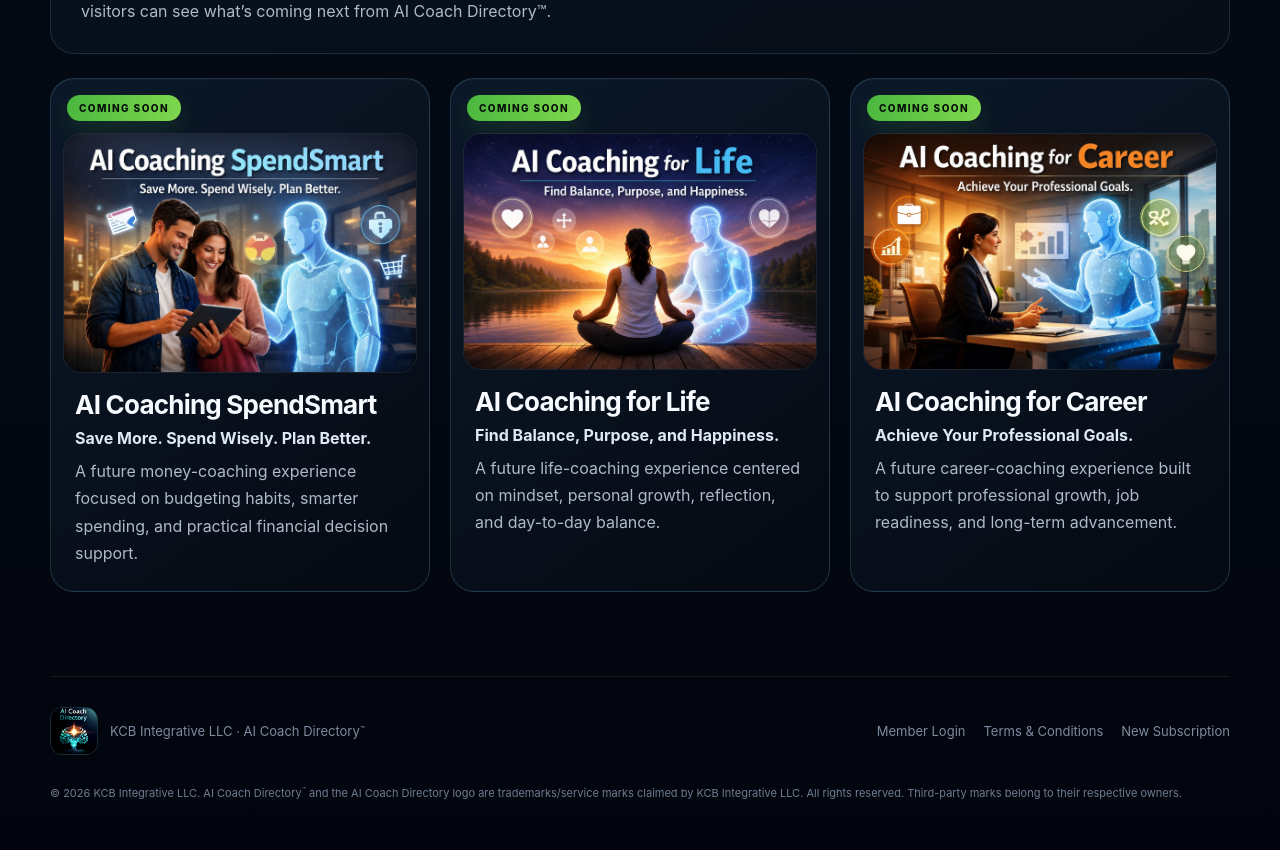
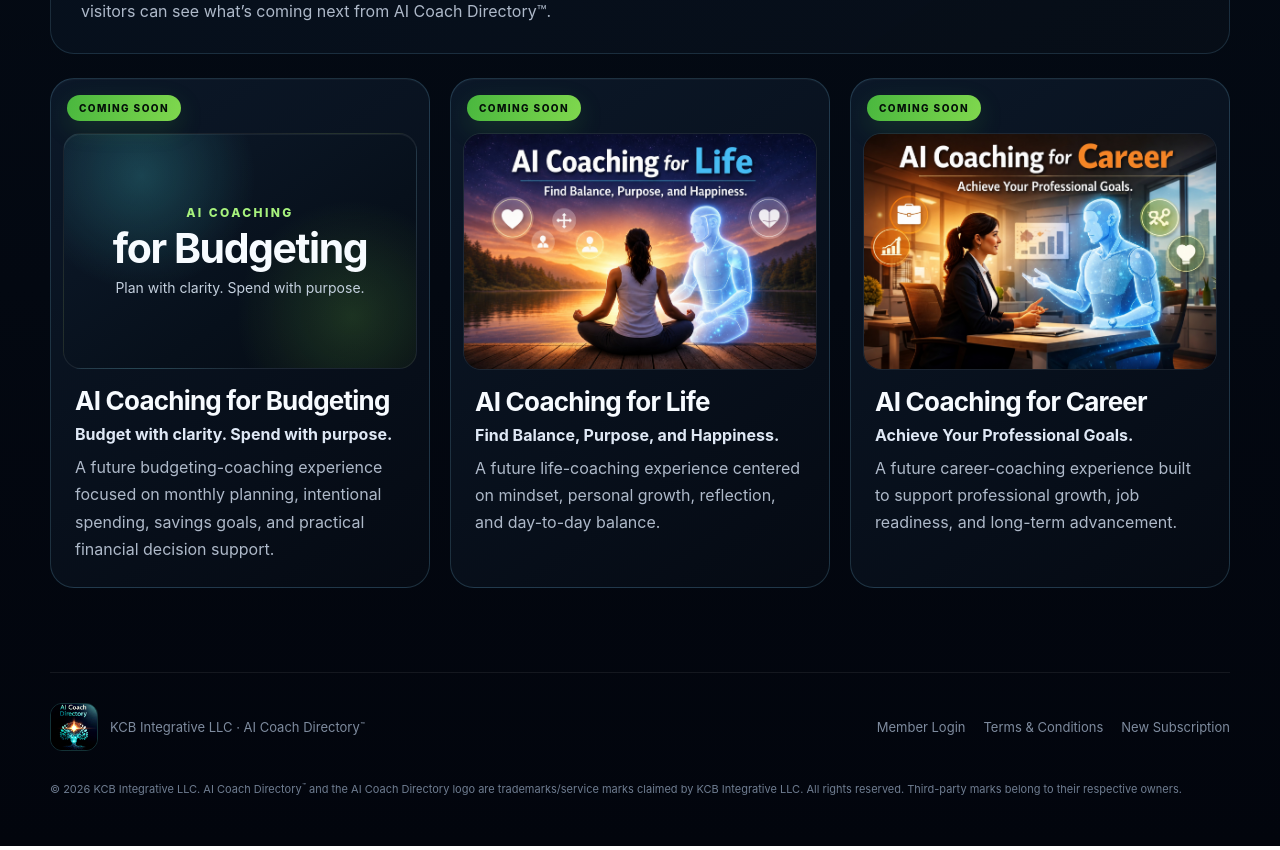
Before and after one commit to ai-coach-hub/aicoachdir-fitness, a Next.js app: page / in a window 1280 px wide. Shown: the part 4480-5330 px from the top of the page. Built offline with nearby package versions, Linux system fonts and the light colour scheme.

Commit message:
Replace SpendSmart preview with AI Coaching for Budgeting (#141)
* Replace SpendSmart preview with AI Coaching for Budgeting

* Style budgeting coming-soon artwork

* Update budgeting coach naming in site metadata

```diff
--- a/app/globals.css
+++ b/app/globals.css
@@ -416,6 +416,39 @@ footer { padding: 30px 0 48px; border-top: 1px solid rgba(255,255,255,.07); colo
   height: auto;
   border-radius: 18px;
   border: 1px solid rgba(255,255,255,0.08);
+}
+.coming-soon-budgeting-artwork {
+  aspect-ratio: 3 / 2;
+  display: flex;
+  flex-direction: column;
+  align-items: center;
+  justify-content: center;
+  gap: 8px;
+  padding: 28px;
+  text-align: center;
+  background:
+    radial-gradient(circle at 22% 18%, rgba(77,226,231,.22), transparent 34%),
+    radial-gradient(circle at 82% 78%, rgba(128,216,78,.18), transparent 34%),
+    linear-gradient(145deg, #0d1a2b, #07101b 62%, #050b14);
+  box-shadow: inset 0 1px 0 rgba(255,255,255,.06);
+}
+.coming-soon-budgeting-artwork span {
+  color: #a7f27d;
+  font-size: 12px;
+  font-weight: 850;
+  letter-spacing: .2em;
+  text-transform: uppercase;
+}
+.coming-soon-budgeting-artwork strong {
+  color: #f7fbff;
+  font-size: clamp(28px, 3.2vw, 44px);
+  letter-spacing: -.035em;
+  line-height: 1.02;
+}
+.coming-soon-budgeting-artwork small {
+  color: #c4d0de;
+  font-size: 14px;
+  line-height: 1.45;
 }
 .coming-soon-badge {
   display: inline-flex;
--- a/app/page.tsx
+++ b/app/page.tsx
@@ -45,12 +45,13 @@ const plan = {
 
 const upcomingCoaches = [
   {
-    name: "AI Coaching SpendSmart",
-    tagline: "Save More. Spend Wisely. Plan Better.",
+    name: "AI Coaching for Budgeting",
+    tagline: "Budget with clarity. Spend with purpose.",
     description:
-      "A future money-coaching experience focused on budgeting habits, smarter spending, and practical financial decision support.",
+      "A future budgeting-coaching experience focused on monthly planning, intentional spending, savings goals, and practical financial decision support.",
     image: "/images/ai-coaching-spendsmart.jpg",
-    alt: "AI Coaching SpendSmart preview artwork",
+    alt: "AI Coaching for Budgeting preview artwork",
+    customBudgetingArtwork: true,
   },
   {
     name: "AI Coaching for Life",
@@ -268,6 +269,13 @@ export default function HomePage() {
                 <span className="coming-soon-badge">Coming Soon</span>
               </div>
               <div className="coming-soon-image-wrap">
+                {coach.customBudgetingArtwork ? (
+                  <div className="coming-soon-image coming-soon-budgeting-artwork" role="img" aria-label={coach.alt}>
+                    <span>AI Coaching</span>
+                    <strong>for Budgeting</strong>
+                    <small>Plan with clarity. Spend with purpose.</small>
+                  </div>
+                ) : (
                   <Image
                     src={coach.image}
                     alt={coach.alt}
@@ -276,6 +284,7 @@ export default function HomePage() {
                     sizes="(max-width: 900px) calc(100vw - 40px), 380px"
                     className="coming-soon-image"
                   />
+                )}
               </div>
               <div className="coming-soon-copy">
                 <h3>{coach.name}</h3>
```
Also changed, not shown: public/llms.txt. Lines whose indentation alone changed are shown as unchanged.
